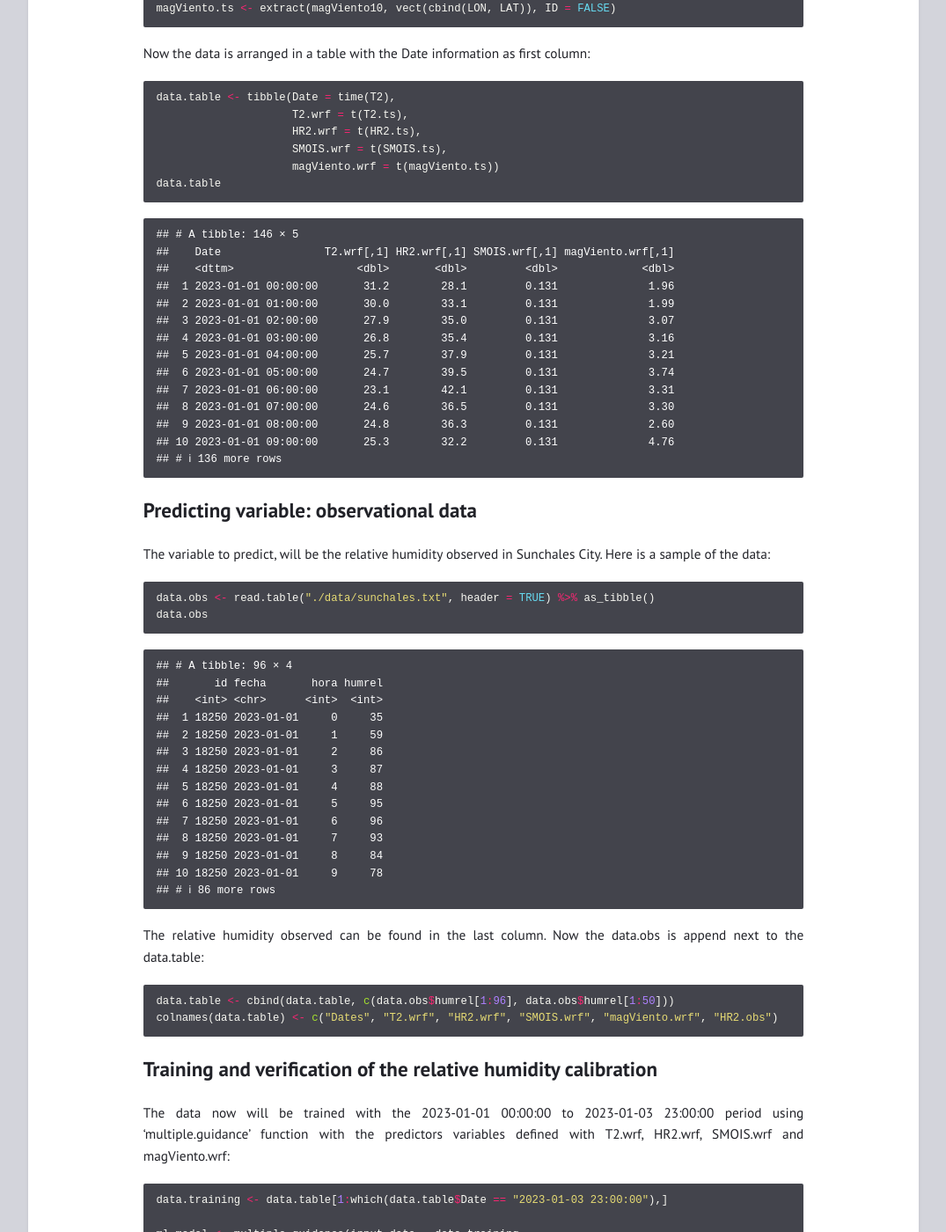
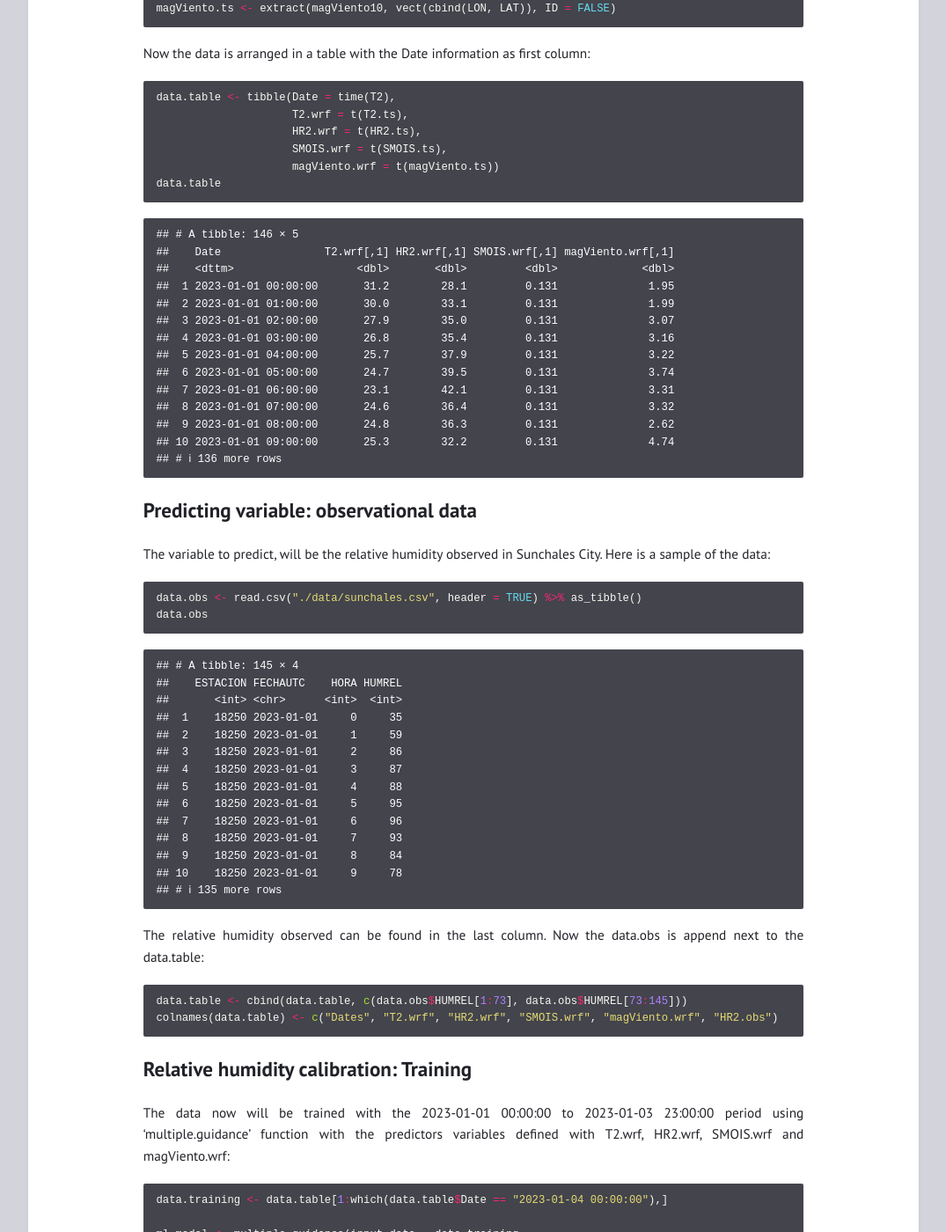
Before and after one commit to Gonzalo1985/CodeTipsHub, a Jekyll site: the page built from _posts/2024-12-04-Relative-humidity-calibration.md, in a window 1280 px wide and 1400 px high, scrolled down 2213 px. Shown: the whole window at 88% size, without its empty margins (102-1177 px from the left). Built offline with Jekyll 4.4.1, drawn with Linux system fonts in a browser that asks for light colours; some of the changed text lies outside the part shown.

Commit message:
Last post updated

````diff
--- a/_posts/2024-12-04-Relative-humidity-calibration.md
+++ b/_posts/2024-12-04-Relative-humidity-calibration.md
@@ -140,16 +140,16 @@ data.table
     ## # A tibble: 146 × 5
     ##    Date                T2.wrf[,1] HR2.wrf[,1] SMOIS.wrf[,1] magViento.wrf[,1]
     ##    <dttm>                   <dbl>       <dbl>         <dbl>             <dbl>
-    ##  1 2023-01-01 00:00:00       31.2        28.1         0.131              1.96
+    ##  1 2023-01-01 00:00:00       31.2        28.1         0.131              1.95
     ##  2 2023-01-01 01:00:00       30.0        33.1         0.131              1.99
     ##  3 2023-01-01 02:00:00       27.9        35.0         0.131              3.07
     ##  4 2023-01-01 03:00:00       26.8        35.4         0.131              3.16
-    ##  5 2023-01-01 04:00:00       25.7        37.9         0.131              3.21
+    ##  5 2023-01-01 04:00:00       25.7        37.9         0.131              3.22
     ##  6 2023-01-01 05:00:00       24.7        39.5         0.131              3.74
     ##  7 2023-01-01 06:00:00       23.1        42.1         0.131              3.31
-    ##  8 2023-01-01 07:00:00       24.6        36.5         0.131              3.30
-    ##  9 2023-01-01 08:00:00       24.8        36.3         0.131              2.60
-    ## 10 2023-01-01 09:00:00       25.3        32.2         0.131              4.76
+    ##  8 2023-01-01 07:00:00       24.6        36.4         0.131              3.32
+    ##  9 2023-01-01 08:00:00       24.8        36.3         0.131              2.62
+    ## 10 2023-01-01 09:00:00       25.3        32.2         0.131              4.74
     ## # ℹ 136 more rows
 
 ## Predicting variable: observational data
@@ -158,41 +158,41 @@ The variable to predict, will be the relative humidity observed in
 Sunchales City. Here is a sample of the data:
 
 ``` r
-data.obs <- read.table("./data/sunchales.txt", header = TRUE) %>% as_tibble()
+data.obs <- read.csv("./data/sunchales.csv", header = TRUE) %>% as_tibble()
 data.obs
 ```
 
-    ## # A tibble: 96 × 4
-    ##       id fecha       hora humrel
-    ##    <int> <chr>      <int>  <int>
-    ##  1 18250 2023-01-01     0     35
-    ##  2 18250 2023-01-01     1     59
-    ##  3 18250 2023-01-01     2     86
-    ##  4 18250 2023-01-01     3     87
-    ##  5 18250 2023-01-01     4     88
-    ##  6 18250 2023-01-01     5     95
-    ##  7 18250 2023-01-01     6     96
-    ##  8 18250 2023-01-01     7     93
-    ##  9 18250 2023-01-01     8     84
-    ## 10 18250 2023-01-01     9     78
-    ## # ℹ 86 more rows
+    ## # A tibble: 145 × 4
+    ##    ESTACION FECHAUTC    HORA HUMREL
+    ##       <int> <chr>      <int>  <int>
+    ##  1    18250 2023-01-01     0     35
+    ##  2    18250 2023-01-01     1     59
+    ##  3    18250 2023-01-01     2     86
+    ##  4    18250 2023-01-01     3     87
+    ##  5    18250 2023-01-01     4     88
+    ##  6    18250 2023-01-01     5     95
+    ##  7    18250 2023-01-01     6     96
+    ##  8    18250 2023-01-01     7     93
+    ##  9    18250 2023-01-01     8     84
+    ## 10    18250 2023-01-01     9     78
+    ## # ℹ 135 more rows
 
 The relative humidity observed can be found in the last column. Now the
 data.obs is append next to the data.table:
 
 ``` r
-data.table <- cbind(data.table, c(data.obs$humrel[1:96], data.obs$humrel[1:50]))
+data.table <- cbind(data.table, c(data.obs$HUMREL[1:73], data.obs$HUMREL[73:145]))
 colnames(data.table) <- c("Dates", "T2.wrf", "HR2.wrf", "SMOIS.wrf", "magViento.wrf", "HR2.obs")
 ```
 
-## Training and verification of the relative humidity calibration
+## Relative humidity calibration: Training
 
 The data now will be trained with the 2023-01-01 00:00:00 to 2023-01-03
 23:00:00 period using ‘multiple.guidance’ function with the predictors
 variables defined with T2.wrf, HR2.wrf, SMOIS.wrf and magViento.wrf:
 
 ``` r
-data.training <- data.table[1:which(data.table$Date == "2023-01-03 23:00:00"),]
+data.training <- data.table[1:which(data.table$Date == "2023-01-04 00:00:00"),]
 
 ml.model <- multiple.guidance(input.data = data.training,
                               predictand = 'HR2.obs',
````
Also changed, not shown: other parts of _posts/2024-12-04-Relative-humidity-calibration.md (+7 -5 lines), Page04_awswrfsmn.Rmd (+6 -4 lines), Page04_awswrfsmn_files/figure-gfm/unnamed-chunk-14-1.png.
